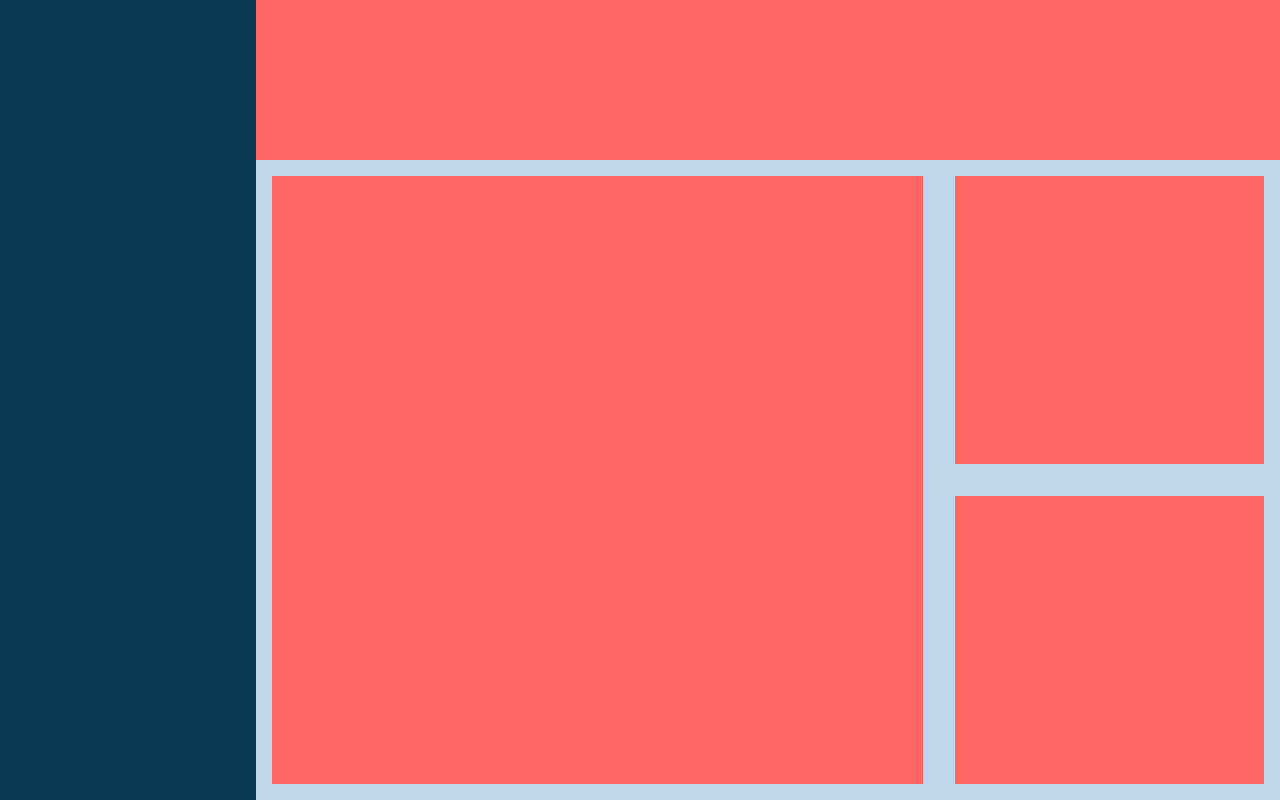
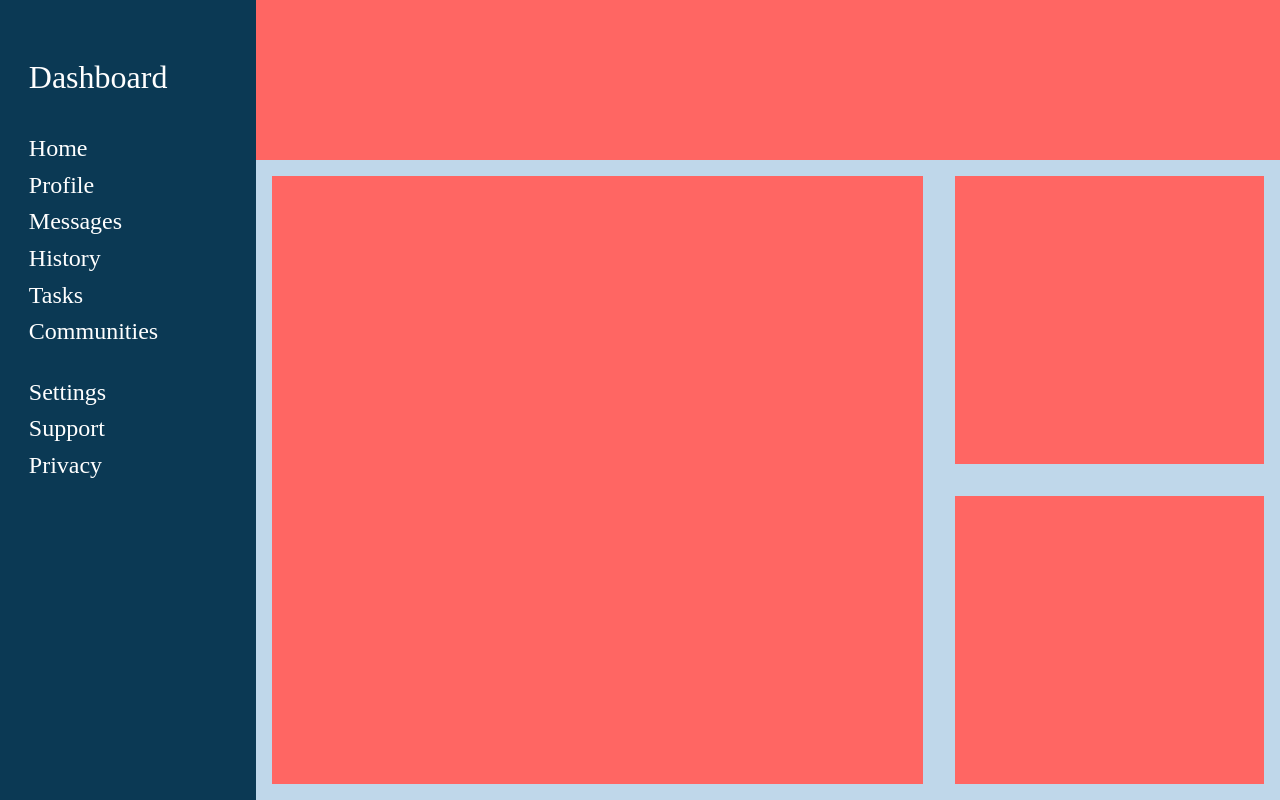
Before and after one commit to Salypse/admin-dashboard, a plain HTML site: page index.html in a window 1280 px wide. Drawn offline with Linux system fonts and the light colour scheme.

Commit message:
Create admin dashboard sidebar

```diff
--- a/index.html
+++ b/index.html
@@ -8,7 +8,26 @@
 </head>
 <body>
     <div class="content">
-        <div class="sidebar"></div>
+        <div class="sidebar">
+            <div class="sidebar-header">Dashboard</div>
+            <div class="sidebar-nav">
+                <ul>
+                    <li>Home</li>
+                    <li>Profile</li>
+                    <li>Messages</li>
+                    <li>History</li>
+                    <li>Tasks</li>
+                    <li>Communities</li>
+                </ul>
+            </div>
+            <div class="sidebar-settings">
+                <ul>
+                    <li>Settings</li>
+                    <li>Support</li>
+                    <li>Privacy</li>
+                </ul>
+            </div>
+        </div>
         <div class="header"></div>
         <div class="main-content">
             <div class="projects"></div>
--- a/styles.css
+++ b/styles.css
@@ -2,12 +2,19 @@
     --primary-color: #0b3954;
     --secondary-color: #ff6663;
     --content-background-color: #bfd7ea;
+
+    --sidebar-text-color: white;
 }
 
 * {
     box-sizing: border-box;
     margin: 0;
     padding: 0;
+}
+
+li{
+    list-style-type: none;
+    padding: 0.3rem;
 }
 
 .content {
@@ -19,8 +26,37 @@
 
 .sidebar {
     grid-row: 1 / -1;
-    background-color: var(--primary-color)
+    background-color: var(--primary-color);
+
+    display: grid;
+    grid-template-rows: 1fr 2fr 4fr;
+    justify-items: flex-start;
+    align-items: center;
+
+    padding: 1.5rem;
 }
+
+.sidebar-header {
+    color: var(--sidebar-text-color);
+    font-size: 2rem;
+    padding: 0.3rem;
+}
+
+.sidebar ul {
+    color: var(--sidebar-text-color);
+    font-size: 1.5rem;
+}
+
+.sidebar-nav {
+    grid-row: 2 / 3;
+}
+
+.sidebar-settings {
+    grid-row: 3 / -1;
+    align-self: flex-start;
+    padding-top: 1.5rem;
+}
+
 
 .header {
     grid-column: 2 / -1;
```
